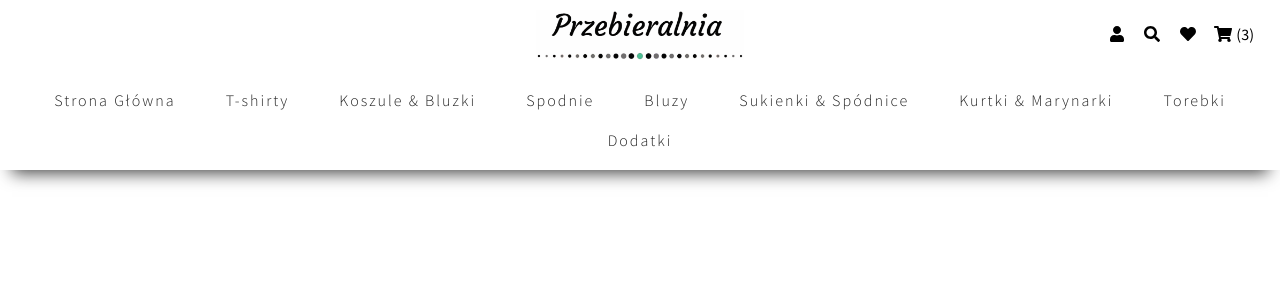
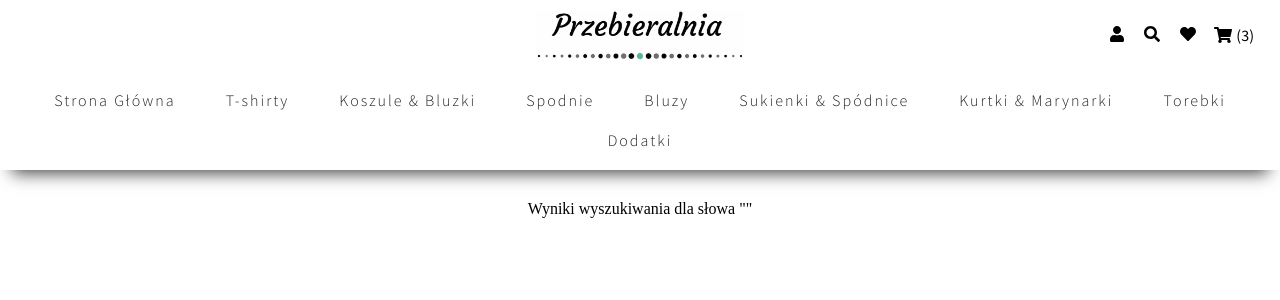
Before and after one commit to mikulskee/ChangingRoom, a React (Create React App) app: page /search in a window 1280 px wide. Shown: the top 300 px of the page. Built offline with nearby package versions, Linux system fonts and the light colour scheme; a web font is replaced by a local one.

Commit message:
implemented searching for products

```diff
--- a/src/App.js
+++ b/src/App.js
@@ -5,8 +5,11 @@ import Menu from "./components/Menu/Menu";
 import MainTemplate from "./templates/MainTemplate/MainTemplate";
 import CartTemplate from "./templates/CartTemplate/CartTemplate";
 import Products from "./components/Products/Products";
+import Search from "./components/Search/Search";
 import CartContextProvider from "./contexts/CartContext";
 import ShopContextProvider from "./contexts/ShopContext";
+import SearchContextProvider from "./contexts/SearchContext";
+import SearchInputContextProvider from "./contexts/SearchInputContext";
 
 class App extends Component {
   state = {};
@@ -14,15 +17,24 @@ class App extends Component {
     return (
       <CartContextProvider>
         <ShopContextProvider>
+          <SearchContextProvider>
+            <SearchInputContextProvider>
               <BrowserRouter>
                 <Menu />
                 <Navigation />
                 <Switch>
                   <Route exact path="/" component={MainTemplate} />
                   <Route exact path="/cart" component={CartTemplate} />
-              <Route exact path="/products/:section_id" component={Products} />
+                  <Route
+                    exact
+                    path="/products/:section_id"
+                    component={Products}
+                  />
+                  <Route exact path="/search" component={Search} />
                 </Switch>
               </BrowserRouter>
+            </SearchInputContextProvider>
+          </SearchContextProvider>
         </ShopContextProvider>
       </CartContextProvider>
     );
--- /dev/null
+++ b/src/animations/InputAnimations.js
@@ -0,0 +1,25 @@
+import { TweenMax } from "gsap/TweenMax";
+
+export const closeInput = _ => {
+  const divSearch = document.querySelector("div.search");
+  const buttonUser = document.querySelector("button.user");
+  const inputSearch = document.querySelector("input.search");
+  divSearch.classList.toggle("active");
+
+  new TweenMax(inputSearch, 0.15, {
+    css: { transform: "translateY(100%)" }
+  });
+  new TweenMax(
+    divSearch,
+    0.15,
+    {
+      css: { transform: "translateX(0)" },
+      delay: 0.15
+    },
+    "+=0.15"
+  );
+  new TweenMax(buttonUser, 0.15, {
+    css: { transform: "translateX(0)" },
+    delay: 0.15
+  });
+};
--- a/src/components/Icons/Icons.js
+++ b/src/components/Icons/Icons.js
@@ -7,19 +7,51 @@ import {
   faHeart,
   faShoppingCart
 } from "@fortawesome/free-solid-svg-icons";
-
-import { Link } from "react-router-dom";
-
+import { Link, withRouter } from "react-router-dom";
 import { CartContext } from "../../contexts/CartContext";
+import { SearchContext } from "../../contexts/SearchContext";
+import { TweenMax } from "gsap/TweenMax";
+import { ShopContext } from "../../contexts/ShopContext";
+import { SearchInputContext } from "../../contexts/SearchInputContext";
 
 const Wrapper = styled.div`
+  position: relative;
+  display: flex;
   font-size: 16px;
   margin-right: 16px;
+  width: 360px;
+  justify-content: flex-end;
+  overflow: hidden;
+  z-index: 1;
+  div.search {
+    position: relative;
+    display: flex;
+    button {
+      cursor: pointer;
 
+      svg {
+        pointer-events: none;
+      }
+    }
+    input {
+      position: absolute;
+      top: 50%;
+      transform: translateY(100%);
+      width: 214px;
+
+      &:focus {
+        outline: none;
+        border: none;
+      }
+    }
+  }
   button {
     background: none;
     border: none;
     padding: 5px 8px;
+    &:focus {
+      outline: none;
+    }
     @media only screen and (min-width: 768px) {
       font-size: 16px;
       padding: 5px 10px;
@@ -44,17 +76,101 @@ const Wrapper = styled.div`
   }
 `;
 
-const Icons = () => {
+const Icons = props => {
+  const { shopItems } = useContext(ShopContext);
   const { cartItems } = useContext(CartContext);
+  const { inputValue, setInputValue } = useContext(SearchInputContext);
+  const { addSearchItem, setSearchedWord } = useContext(SearchContext);
+
+  const handleSearch = _ => {
+    const divSearch = document.querySelector("div.search");
+    const buttonUser = document.querySelector("button.user");
+    const inputSearch = document.querySelector("input.search");
+    divSearch.classList.toggle("active");
+
+    if (divSearch.classList.contains("active")) {
+      new TweenMax(divSearch, 0.15, {
+        css: { transform: "translateX(-214px)" }
+      });
+      new TweenMax(buttonUser, 0.15, {
+        css: { transform: "translateX(-214px)" }
+      });
+      new TweenMax(inputSearch, 0.15, {
+        css: { transform: "translateY(-50%)" },
+        delay: 0.15
+      });
+    } else if (!divSearch.classList.contains("active")) {
+      new TweenMax(inputSearch, 0.15, {
+        css: { transform: "translateY(100%)" }
+      });
+      new TweenMax(
+        divSearch,
+        0.15,
+        {
+          css: { transform: "translateX(0)" },
+          delay: 0.15
+        },
+        "+=0.15"
+      );
+      new TweenMax(buttonUser, 0.15, {
+        css: { transform: "translateX(0)" },
+        delay: 0.15
+      });
+    }
+  };
+
+  const handleSubmit = e => {
+    e.preventDefault();
+    setSearchedWord(inputValue);
+    const descriptions = shopItems
+      .filter(item => item.products)
+      .map(item => item.products);
+
+    const merged = [].concat
+      .apply([], descriptions)
+      .map(item => item.description.toLowerCase());
+
+    const results = merged.filter(
+      item => item.indexOf(inputValue.toLowerCase()) > -1
+    );
+
+    let toDispatch = [];
+    for (let i = 0; i < results.length; i++) {
+      const descriptions = shopItems
+        .filter(item => item.products)
+        .map(item => item.products);
+
+      const merged = [].concat.apply([], descriptions);
+      const searchedItem = merged.filter(
+        item => item.description.toLowerCase() === results[i]
+      )[0];
+
+      toDispatch.push(searchedItem);
+    }
+    addSearchItem(toDispatch);
+    props.history.push("/search");
+  };
 
   return (
-    <Wrapper>
+    <Wrapper className="icons">
       <button className="user">
         <FontAwesomeIcon icon={faUser} />
       </button>
-      <button className="search">
-        <FontAwesomeIcon icon={faSearch} />
-      </button>
+
+      <div className="search">
+        <button className="search" onClick={handleSearch}>
+          <FontAwesomeIcon icon={faSearch} />
+        </button>
+        <form onSubmit={handleSubmit}>
+          <input
+            value={inputValue}
+            onChange={e => setInputValue(e.target.value)}
+            type="text"
+            className="search"
+            placeholder="Czego szukasz? (koszula, spodnie)"
+          />
+        </form>
+      </div>
 
       <button className="heart">
         {" "}
@@ -69,4 +185,4 @@ const Icons = () => {
   );
 };
 
-export default Icons;
+export default withRouter(Icons);
--- a/src/components/ProductBanner/ProductBanner.js
+++ b/src/components/ProductBanner/ProductBanner.js
@@ -48,7 +48,7 @@ const ProductBanner = props => {
   const bgBanner = shopItems.filter(
     section => section.section === props.match.params.section_id
   )[0].mainImg;
-  console.log(bgBanner);
+
   const title = shopItems.filter(
     section => section.section === props.match.params.section_id
   )[0].sectionPL;
--- a/src/components/Products/Products.js
+++ b/src/components/Products/Products.js
@@ -40,11 +40,12 @@ const Container = styled.div`
 `;
 
 const Products = props => {
+  const { shopItems } = useContext(ShopContext);
+  const { addProductToCart } = useContext(CartContext);
   useEffect(() => {
     window.scrollTo(0, 0);
   });
-  const { shopItems } = useContext(ShopContext);
-  const { addProductToCart } = useContext(CartContext);
+
   const handleFav = e => {
     e.target.classList.toggle("active");
   };
--- /dev/null
+++ b/src/components/Search/Search.js
@@ -0,0 +1,31 @@
+import React, { useContext, useEffect } from "react";
+import styled from "styled-components";
+import { withRouter } from "react-router-dom";
+import { SearchContext } from "../../contexts/SearchContext";
+import { SearchInputContext } from "../../contexts/SearchInputContext";
+import { closeInput } from "../../animations/InputAnimations";
+
+const Wrapper = styled.section`
+  padding-top: 200px;
+  text-align: center;
+`;
+
+const Search = props => {
+  const { resetSearchedItems, setSearchedWord, searchedWord } = useContext(
+    SearchContext
+  );
+  const { setInputValue } = useContext(SearchInputContext);
+
+  useEffect(() => {
+    return () => {
+      resetSearchedItems();
+      setSearchedWord("");
+      setInputValue("");
+      closeInput();
+    };
+    // eslint-disable-next-line react-hooks/exhaustive-deps
+  }, [props.location.pathname]);
+  return <Wrapper>Wyniki wyszukiwania dla słowa "{searchedWord}" </Wrapper>;
+};
+
+export default withRouter(Search);
--- /dev/null
+++ b/src/contexts/SearchContext.js
@@ -0,0 +1,32 @@
+import React, { createContext, useState } from "react";
+
+export const SearchContext = createContext();
+
+const SearchContextProvider = props => {
+  const [searchedItems, setSearchedItems] = useState([]);
+  const [searchedWord, setSearchedWord] = useState("");
+
+  const addSearchItem = product => {
+    setSearchedItems(product);
+  };
+
+  const resetSearchedItems = () => {
+    setSearchedItems([]);
+  };
+
+  return (
+    <SearchContext.Provider
+      value={{
+        searchedItems,
+        addSearchItem,
+        resetSearchedItems,
+        searchedWord,
+        setSearchedWord
+      }}
+    >
+      {props.children}
+    </SearchContext.Provider>
+  );
+};
+
+export default SearchContextProvider;
--- /dev/null
+++ b/src/contexts/SearchInputContext.js
@@ -0,0 +1,15 @@
+import React, { createContext, useState } from "react";
+
+export const SearchInputContext = createContext();
+
+const SearchInputContextProvider = props => {
+  const [inputValue, setInputValue] = useState("");
+
+  return (
+    <SearchInputContext.Provider value={{ inputValue, setInputValue }}>
+      {props.children}
+    </SearchInputContext.Provider>
+  );
+};
+
+export default SearchInputContextProvider;
```
Lines whose indentation alone changed are shown as unchanged.
